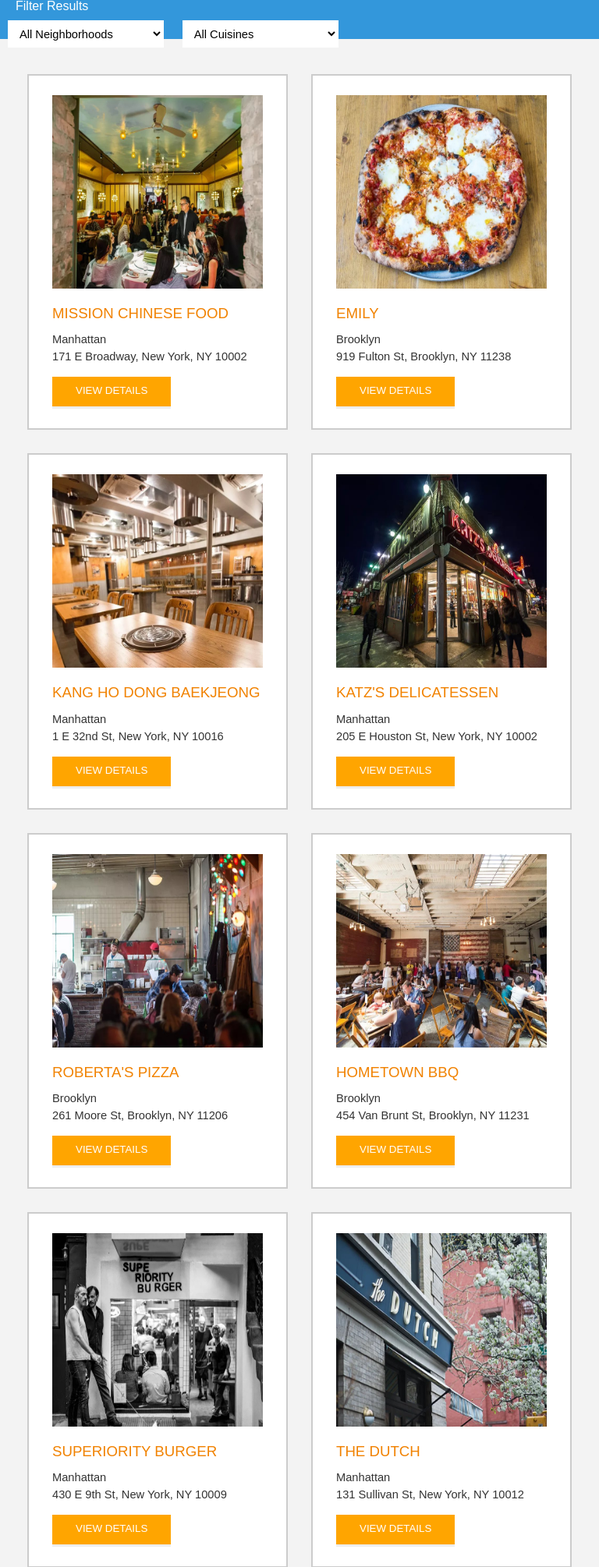
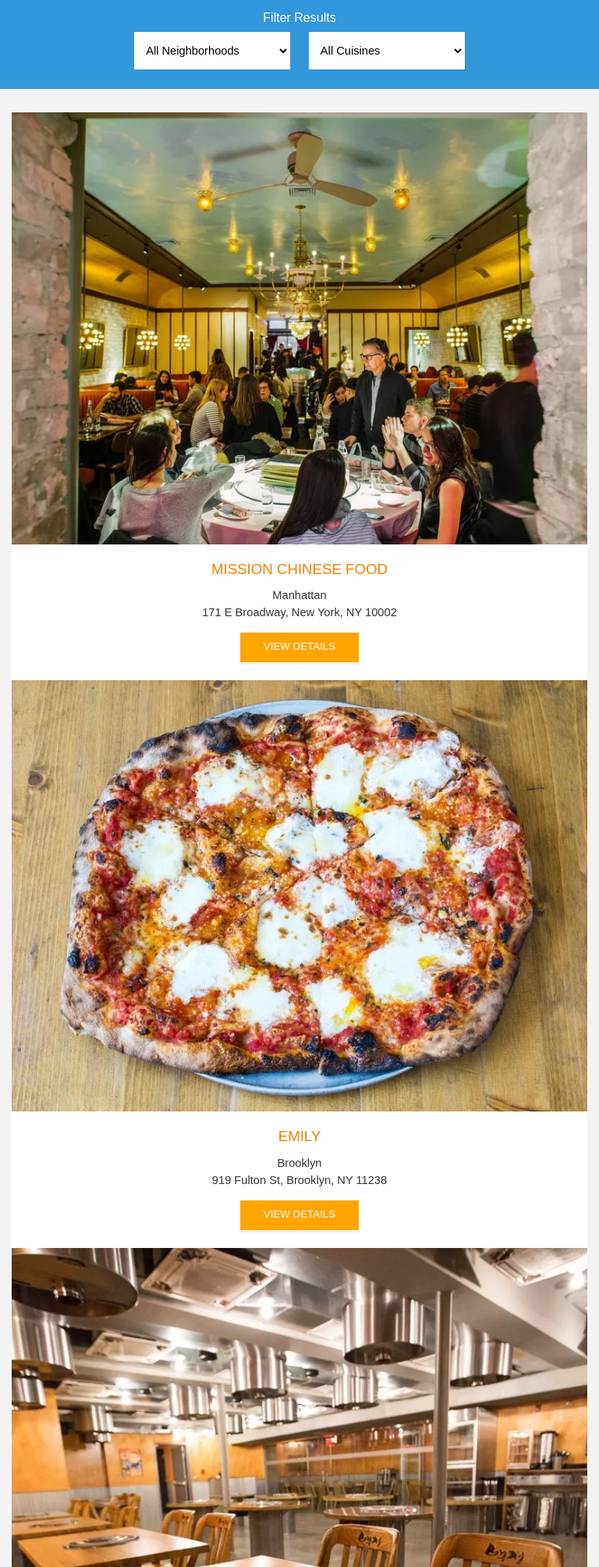
Before and after one commit to jalvaradoas39/restaurant-review-app, a PHP site: page / in a window 768 px wide. Shown: the part 480-2489 px from the top of the page at 78% size. Run offline with PHP 8.4, Linux system fonts and the light colour scheme; some libraries are stand-ins or nearby versions.

Commit message:
Add media queries for tablet size devices

```diff
--- a/css/styles.css
+++ b/css/styles.css
@@ -25,6 +25,11 @@
 a:hover, a:focus {
 	color: #3397db;
 	text-decoration: none;
+}
+
+img {
+  width: 100%;
+  height: auto;
 }
 
 a img{
@@ -289,6 +294,7 @@
 
 
 
+/* MOBILE MEDIA QUERIES */
 @media screen and (max-width: 480px) {
   body {
     background-color: red;
@@ -325,3 +331,44 @@
   }
 
 }
+
+
+/* TABLET MEDIA QUERIES */
+@media screen and (min-width: 491px) and (max-width: 768px) {
+  body {
+    background-color: green;
+  }
+
+  .filter-options {
+    height: 100%;
+    padding: 15px 0;
+    text-align: center;
+  }
+
+  .filter-options h2 {
+    display: block;
+  }
+
+  .filter-options select {
+    min-width: 48px;
+    min-height: 48px;
+  }
+
+  ul#restaurants-list {
+    display: block;
+  }
+
+  ul#restaurants-list li {
+    margin: 0;
+    padding: 25px 30px 25px;
+    display: table-row;
+    text-align: center;
+  }
+
+  #restaurants-list li a {
+    margin-bottom: 20px;
+  }
+
+
+
+}
```
